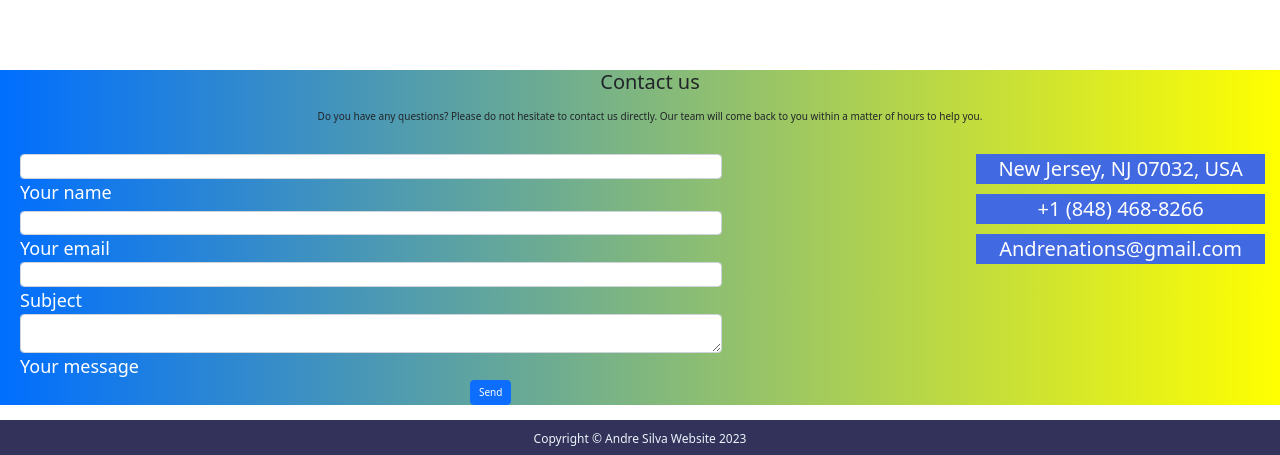
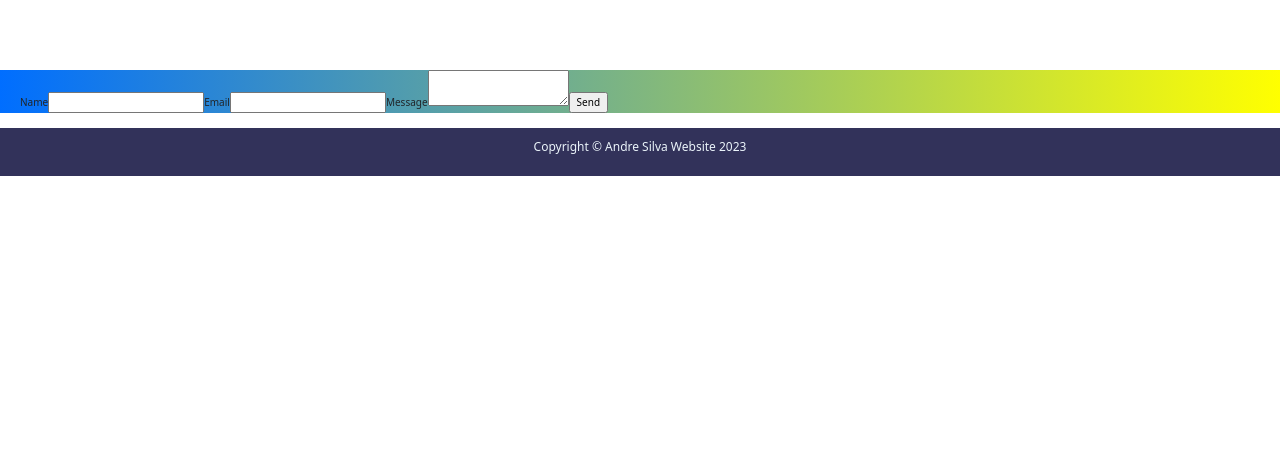
Before and after one commit to americanoame/React-Portfolio-project, a React (Create React App) app in the folder portfolio/: page / in a window 1280 px wide. Shown: the part 2248-2703 px from the top of the page. After the commit the page ends 2424 px from the top, so only its background shows below. Built offline with nearby package versions, Linux system fonts and the light colour scheme.

Commit message:
fixed email form adding email.js instead

```diff
--- a/portfolio/package.json
+++ b/portfolio/package.json
@@ -3,6 +3,7 @@
   "version": "0.1.0",
   "private": true,
   "dependencies": {
+    "@emailjs/browser": "^3.10.0",
     "@fortawesome/react-fontawesome": "^0.2.0",
     "@react-spring/parallax": "^9.6.1",
     "@testing-library/jest-dom": "^5.16.5",
@@ -10,11 +11,14 @@
     "@testing-library/user-event": "^13.5.0",
     "bootstrap": "^5.2.3",
     "bootstrap-icons": "^1.10.3",
+    "formik": "^2.2.9",
+    "nodemailer": "^6.9.1",
     "react": "^18.2.0",
     "react-dom": "^18.2.0",
     "react-scripts": "5.0.1",
     "react-type": "^0.1.0",
-    "web-vitals": "^2.1.4"
+    "web-vitals": "^2.1.4",
+    "yup": "^0.32.11"
   },
   "scripts": {
     "start": "react-scripts start",
--- a/portfolio/src/components/Contact.js
+++ b/portfolio/src/components/Contact.js
@@ -1,11 +1,51 @@
+import React, { useRef } from 'react';
+import emailjs from '@emailjs/browser';
 
 const Contact = () => {
+  const form = useRef();
+
+  const sendEmail = (e) => {
+    e.preventDefault();
+
+    emailjs.sendForm('service_vm1nix1', 'template_k6ekitf', form.current, 'CrfH_5URscFAHTsvr')
+      .then((result) => {
+        console.log(result.text);
+      }, (error) => {
+        console.log(error.text);
+      });
+  };
+
   return (
     <section id="contact" class="mb-4">
+
+      <form ref={form} onSubmit={sendEmail}>
+        <label>Name</label>
+        <input type="text" name="user_name" />
+        <label>Email</label>
+        <input type="email" name="user_email" />
+        <label>Message</label>
+        <textarea name="message" />
+        <input type="submit" value="Send" />
+      </form>
+
+    </section>
+  )
+}
+
+export default Contact;
+
+
+
+
+
+
+{/* <form ref={form} onSubmit={sendEmail}>
         <h2 class="h1-responsive font-weight-bold text-center my-4">Contact us</h2>
 
-      <p class="text-center w-responsive mx-auto mb-5">Do you have any questions? Please do not hesitate to contact us directly. Our team will come back to you within
-        a matter of hours to help you.</p>
+        <p class="text-center w-responsive mx-auto mb-5">Do you have any questions?
+          Please do not hesitate to contact us directly. Our team will come back to you within
+          a matter of hours to help you.
+        </p>
 
         <div class="row">
 
@@ -55,7 +95,7 @@
             </form>
 
             <div class="text-center text-md-left">
-            <a  class="btn btn-primary" onclick="document.getElementById('contact-form').submit();">Send</a>
+              <button class="btn btn-primary" type="submit">Send</button>
             </div>
             <div class="status"></div>
           </div>
@@ -75,9 +115,4 @@
             </ul>
           </div>
         </div>
-
-    </section>
-  )
-}
-
-export default Contact;
+      </form> */}
```
Also changed, not shown: portfolio/src/components/Projects.js (+46 -1 lines), 1 other file (tests, documents, lock files or other folders). Lines whose indentation alone changed are shown as unchanged.
